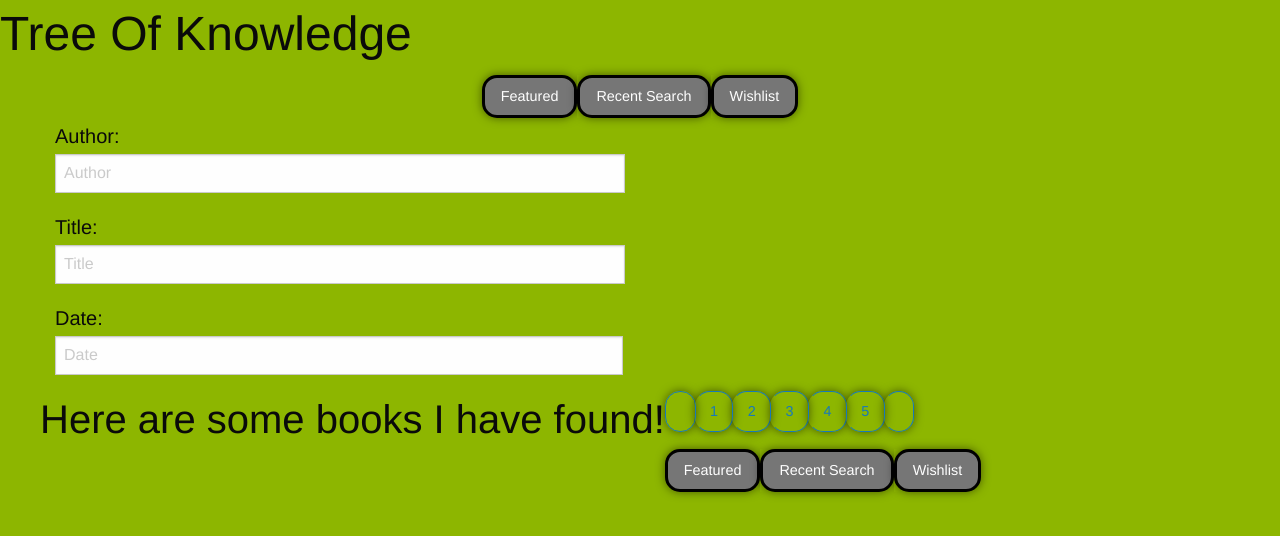
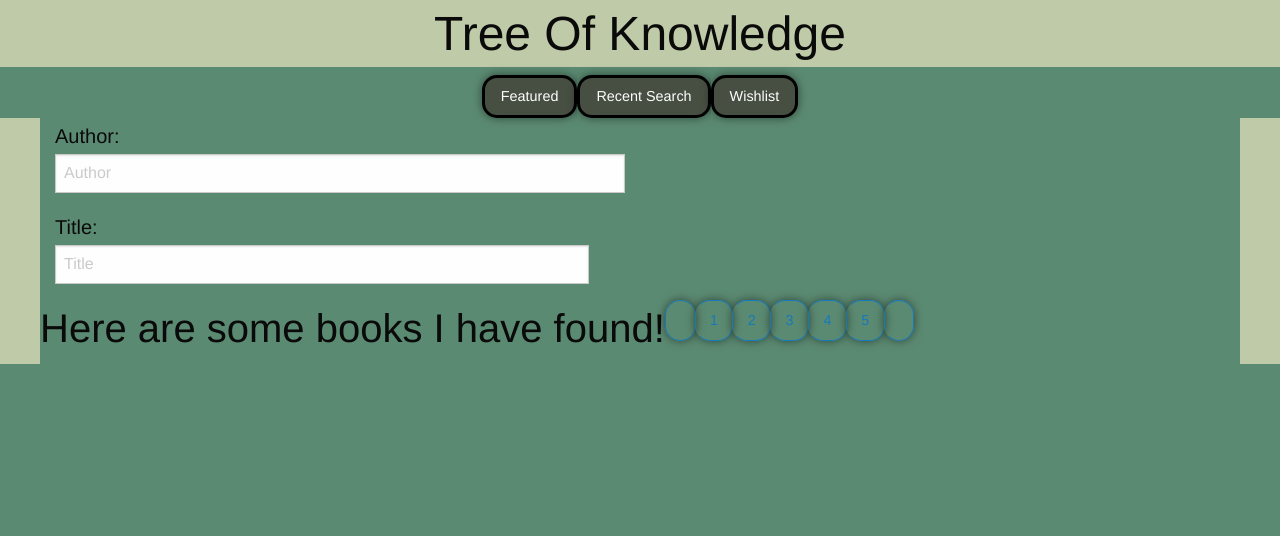
Before and after one commit to ds1242/tree-of-knowledge, a plain HTML site: page index.html in a window 1280 px wide. Drawn offline with nearby package versions, Linux system fonts and the light colour scheme.

Commit message:
updated colors and form

```diff
--- a/assets/js/css/style.css
+++ b/assets/js/css/style.css
@@ -1,29 +1,35 @@
 :root {
-    --primary-color: #8db600;
-    --secondary-color: #d3d3d3;
-    --tertiary-color:;
+    --primary-color: #bfcba8;
+    --secondary-color: #5b8a72;
+    --tertiary-color:#464f41;
 }
 
 * {
     margin: 0;
     padding: 0;
     box-sizing: border-box;
-    background-color: var(--primary-color);
+    background-color: var(--secondary-color);
 }
 
-.head .foot {
+.head, .foot {
     display: flex;
     justify-content: space-around;
     text-align: center;
+    background-color: var(--primary-color);
+
 }
 
 .button {
     border: 3px solid black;
     box-shadow: 0 0 10px rgba(0,0,0,0.5);
     border-radius: 15px;
+    background-color: var(--tertiary-color);
 }
 
 label {
     font-size: 20px;
+}
 
+form {
+    background-color: var(--primary-color);
 }
--- a/index.html
+++ b/index.html
@@ -15,13 +15,13 @@
         <nav class="head-nav">
             <ul class="menu align-center">
                 <li>
-                    <a class="button button secondary" href="#">Featured</a>
+                    <a class="button" href="#">Featured</a>
                 </li>
                 <li>
-                    <a class="button button secondary" href="#">Recent Search</a>
+                    <a class="button" href="#">Recent Search</a>
                 </li>
                 <li>
-                    <a class="button button secondary" href="#">Wishlist</a>
+                    <a class="button" href="#">Wishlist</a>
                 </li>
             </ul>
         </nav>
@@ -61,15 +61,7 @@
                   </label>
                 </div>
           </form>
-        <form>
-            <div class="grid-container">
-              <div class="grid-x grid-padding-x">
-                <div class="medium-6 cell">
-                  <label class="form-text">Date:
-                    <input type="text" placeholder="Date">
-                  </label>
-                </div>
-          </form>
+
 
       <!-- </form> -->
 
@@ -95,19 +87,7 @@
                 </div>
           </div>
           <!-- second nav bar for bottom of page in case we increase the amount of books per page -->
-          <nav class="head-nav">
-            <ul class="menu align-center">
-                <li>
-                    <a class="button button secondary" href="#">Featured</a>
-                </li>
-                <li>
-                    <a class="button button secondary" href="#">Recent Search</a>
-                </li>
-                <li>
-                    <a class="button button secondary" href="#">Wishlist</a>
-                </li>
-            </ul>
-        </nav>
+
       </footer>
 </body>
 </html>
```
